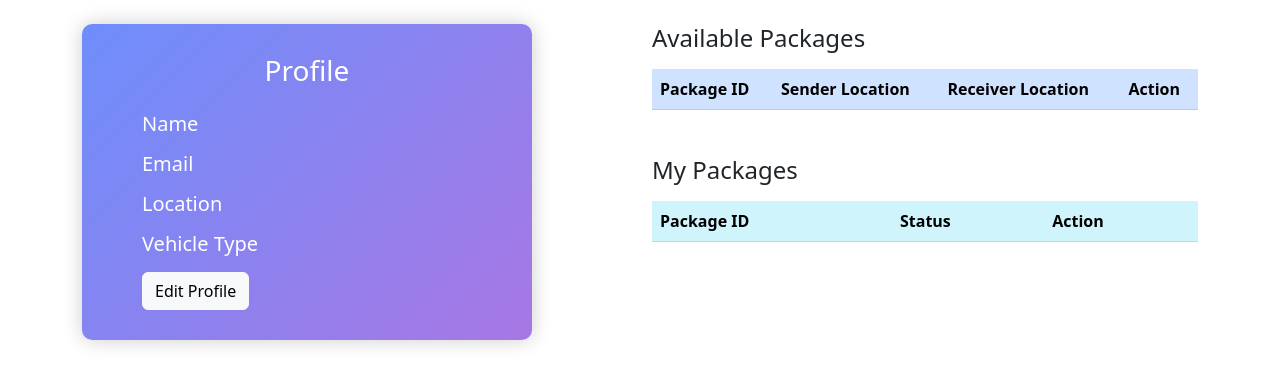
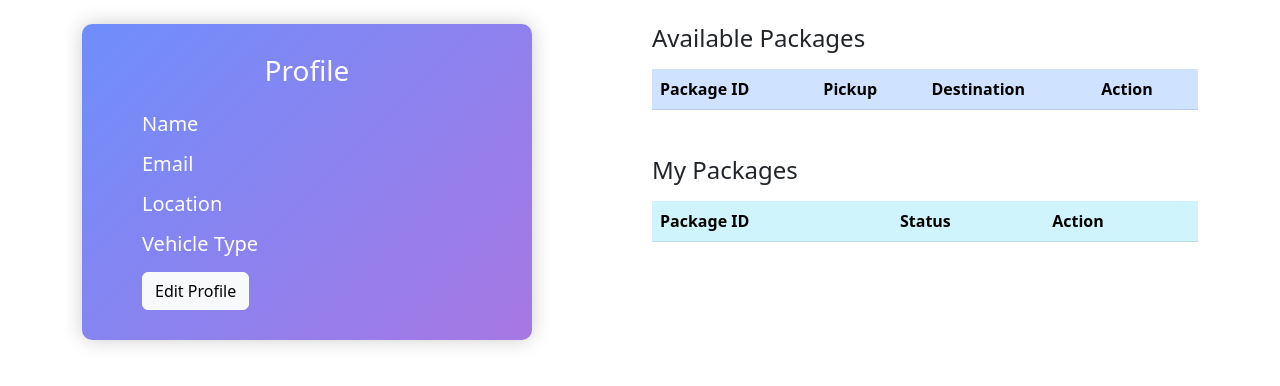
Before and after one commit to SajimRZ/Courier370, a Flask app: page /courier_dashboard in a window 1280 px wide. Shown: the part 56-442 px from the top of the page. Run offline with Flask 3, Linux system fonts and the light colour scheme; a user stored in the database is signed in; data comes from the database, SQL or seed files in the repository; lists and menus that the app fills with data are empty; some libraries are stand-ins or nearby versions.

Commit message:
package location

```diff
--- a/templates/courier_dashboard.html
+++ b/templates/courier_dashboard.html
@@ -93,8 +93,8 @@
                         <thead class="table-primary">
                             <tr>
                                 <th>Package ID</th>
-                                <th>Sender Location</th>
-                                <th>Receiver Location</th>
+                                <th>Pickup</th>
+                                <th>Destination</th>
                                 <th>Action</th>
                             </tr>
                         </thead>
@@ -102,8 +102,8 @@
                             {% for package in available_packages %}
                             <tr data-pkg-id="{{ package.id }}">
                                 <td>{{ package.id }}</td>
-                                <td>{{ package.sender_location }}</td>
-                                <td>{{ package.receiver_location }}</td>
+                                <td>{{ package.s_city }}</td>
+                                <td>{{ package.d_city }}</td>
                                 <td>
                                     <button class="btn btn-accept btn-sm accept-btn" onclick="acceptPackage('{{ package.id }}')">
                                         <i class="fas fa-check"></i> Accept
```
